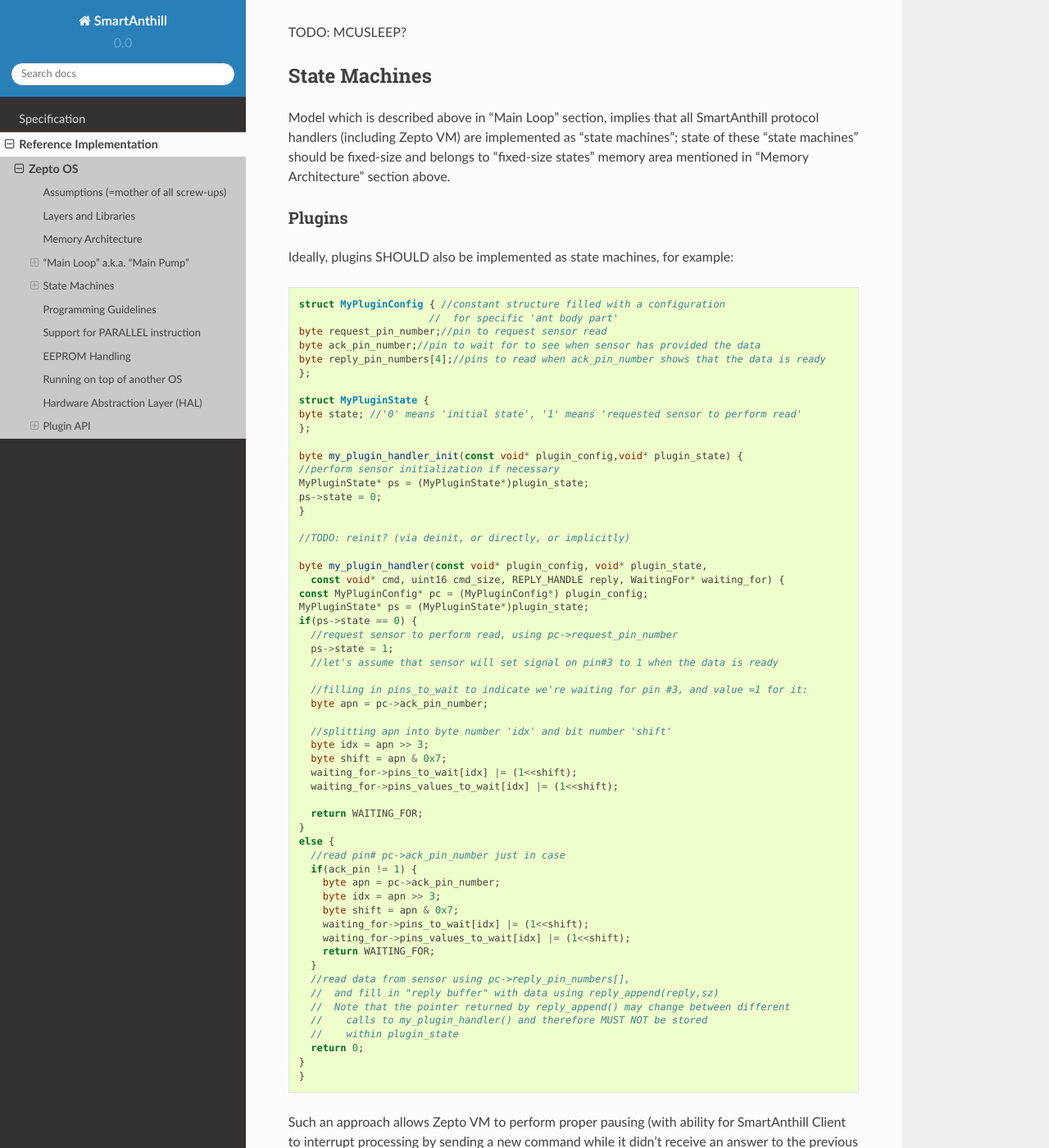
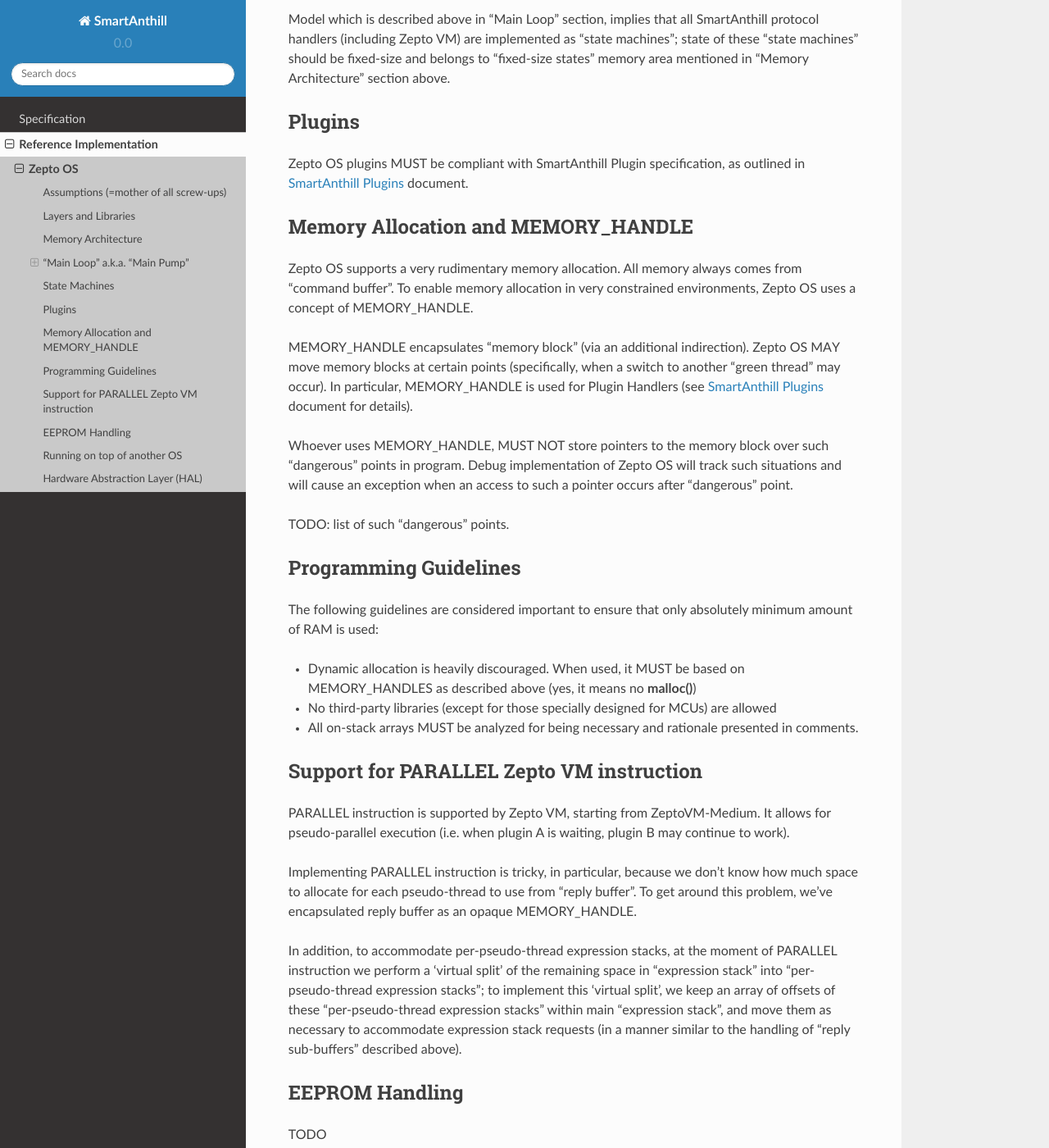
Before and after one commit to smartanthill/smartanthill2_0, a Sphinx documentation site: the page built from docs/design-documents/reference-implementation/zepto-os.rst, in a window 1280 px wide and 1400 px high, scrolled down 4212 px. Shown: the whole window at 82% size. Built offline with Sphinx 7.4.7 and the Read the Docs theme 2.0.0, drawn with Linux system fonts in a browser that asks for light colours; some of the changed text lies outside the part shown.

Commit message:
Zepto OS v0.2.4, Plugins v0.1: separated Plugins, added Manifest, REPLY_HANDLE => MEMORY_HANDLE

```diff
--- a/docs/design-documents/index.rst
+++ b/docs/design-documents/index.rst
@@ -32,3 +32,4 @@
     Core Architecture <smartanthill-core-architecture>
     protocols/index
     protocols/zepto-vm
+    smartanthill-plugins
--- a/docs/design-documents/reference-implementation/zepto-os.rst
+++ b/docs/design-documents/reference-implementation/zepto-os.rst
@@ -82,8 +82,7 @@
 * NB: all calls of protocol handlers (both “receiving” and “sending”) are made right from the program “main loop” (and not one protocol handler calling another one), to reduce stack usage.
 * after protocol handler has processed the data, it returns to “main loop”. Now previous src is not needed anymore, so "main loop" can and should **memmove()** dst to the beginning of “command buffer”, discarding src and freeing space in "command buffer" for future processing.
 * after such **memmove()** is done, we have current packet (as processed by previous protocol handler) at the beginning of “command buffer”, so we can repeat the process of calling the “receiving” “protocol handler” (such as SAGDP, and then Zepto VM).
-* when Zepto VM is called (it has prototype **zepto_vm(const void\* src,uint16 src_size,void\* dst, uint16\* dst_size,WaitingFor\* waiting_for);**; *WaitingFor* structure is described in detail in 'Asynchronous Returns' subsection below), it starts parsing the command buffer and execute commands. Whenever Zepto VM encounters an EXEC command (see
-  :ref:`sazeptovm` document for details), Zepto VM calls an appropriate plugin handler, with the following prototype: **plugin_handler(const void\* plugin_config, void\* plugin_state, const void\* cmd, uint16 cmd_size, REPLY_HANDLE reply, WaitingFor\* waiting_for)**, passing pointer to plugin data as a cmd and creating *REPLY_HANDLE reply* out of it's own *dst*. See details on REPLY_HANDLE in 'Plugin API' section below. After plugin_handler returns, Zepto VM makes sure that it's own *dst* is incremented by a size of the accumulated reply. This ensures proper and easy forming of "reply buffer" as required by Zepto VM specification.
+* when Zepto VM is called (it has prototype **zepto_vm(const void\* src,uint16 src_size,void\* dst, uint16\* dst_size,WaitingFor\* waiting_for);**; *WaitingFor* structure is described in detail in 'Asynchronous Returns' subsection below), it starts parsing the command buffer and execute commands. Whenever Zepto VM encounters an EXEC command (see :ref:`sazeptovm` document for details), Zepto VM calls an appropriate plugin handler, which has prototype specified in :ref:`saplugin` document. When calling plugin handler, Zepto VM passes pointer to plugin data as a command, and creates *MEMORY_HANDLE reply* out of it's own *dst*. After plugin_handler returns, Zepto VM makes sure that it's own *dst* is incremented by a size of the accumulated reply. This ensures proper and easy forming of "reply buffer" as required by Zepto VM specification.
 * after the Zepto VM has processed the data, “main loop” doesn't need the command anymore, so it can again **memmove()** "reply buffer" (returned at *dst* location by Zepto VM) to the beginning of “command buffer” and call SAGDP “sending” protocol handler.
 * after “sending” protocol handler returns, “main loop” may and should **memmove()** reply of the “sending” protocol handler to the beginning of the “command buffer” and continue calling the “sending” protocol handlers (and memmove()-ing data to the beginning of the “command buffer”) until the last protocol handler is called; at this point, data is prepared for feeding to the physical channel.
 * at this point, "main loop" may and should call [TODO] function (which belongs to device-specific library) to pass data back to the physical layer.
@@ -115,90 +114,36 @@
 Model which is described above in "Main Loop" section, implies that all SmartAnthill protocol handlers (including Zepto VM) are implemented as "state machines"; state of these "state machines" should be fixed-size and belongs to "fixed-size states" memory area mentioned in "Memory Architecture" section above.
 
 Plugins
-^^^^^^^
+-------
 
-Ideally, plugins SHOULD also be implemented as state machines, for example:
+Zepto OS plugins MUST be compliant with SmartAnthill Plugin specification, as outlined in :ref:`saplugin` document.
 
-.. code-block:: c
+Memory Allocation and MEMORY_HANDLE
+-----------------------------------
 
-    struct MyPluginConfig { //constant structure filled with a configuration
-                          //  for specific 'ant body part'
-    byte request_pin_number;//pin to request sensor read
-    byte ack_pin_number;//pin to wait for to see when sensor has provided the data
-    byte reply_pin_numbers[4];//pins to read when ack_pin_number shows that the data is ready
-    };
+Zepto OS supports a very rudimentary memory allocation. All memory always comes from "command buffer". To enable memory allocation in very constrained environments, Zepto OS uses a concept of MEMORY_HANDLE.
 
-    struct MyPluginState {
-    byte state; //'0' means 'initial state', '1' means 'requested sensor to perform read'
-    };
+MEMORY_HANDLE encapsulates "memory block" (via an additional indirection). Zepto OS MAY move memory blocks at certain points (specifically, when a switch to another "green thread" may occur). In particular, MEMORY_HANDLE is used for Plugin Handlers (see :ref:`saplugin` document for details).
 
-    byte my_plugin_handler_init(const void* plugin_config,void* plugin_state) {
-    //perform sensor initialization if necessary
-    MyPluginState* ps = (MyPluginState*)plugin_state;
-    ps->state = 0;
-    }
+Whoever uses MEMORY_HANDLE, MUST NOT store pointers to the memory block over such "dangerous" points in program. Debug implementation of Zepto OS will track such situations and will cause an exception when an access to such a pointer occurs after "dangerous" point.
 
-    //TODO: reinit? (via deinit, or directly, or implicitly)
-
-    byte my_plugin_handler(const void* plugin_config, void* plugin_state,
-      const void* cmd, uint16 cmd_size, REPLY_HANDLE reply, WaitingFor* waiting_for) {
-    const MyPluginConfig* pc = (MyPluginConfig*) plugin_config;
-    MyPluginState* ps = (MyPluginState*)plugin_state;
-    if(ps->state == 0) {
-      //request sensor to perform read, using pc->request_pin_number
-      ps->state = 1;
-      //let's assume that sensor will set signal on pin#3 to 1 when the data is ready
-
-      //filling in pins_to_wait to indicate we're waiting for pin #3, and value =1 for it:
-      byte apn = pc->ack_pin_number;
-
-      //splitting apn into byte number 'idx' and bit number 'shift'
-      byte idx = apn >> 3;
-      byte shift = apn & 0x7;
-      waiting_for->pins_to_wait[idx] |= (1<<shift);
-      waiting_for->pins_values_to_wait[idx] |= (1<<shift);
-
-      return WAITING_FOR;
-    }
-    else {
-      //read pin# pc->ack_pin_number just in case
-      if(ack_pin != 1) {
-        byte apn = pc->ack_pin_number;
-        byte idx = apn >> 3;
-        byte shift = apn & 0x7;
-        waiting_for->pins_to_wait[idx] |= (1<<shift);
-        waiting_for->pins_values_to_wait[idx] |= (1<<shift);
-        return WAITING_FOR;
-      }
-      //read data from sensor using pc->reply_pin_numbers[],
-      //  and fill in "reply buffer" with data using reply_append(reply,sz)
-      //  Note that the pointer returned by reply_append() may change between different
-      //    calls to my_plugin_handler() and therefore MUST NOT be stored
-      //    within plugin_state
-      return 0;
-    }
-    }
-
-Such an approach allows Zepto VM to perform proper pausing (with ability for SmartAnthill Client to interrupt processing by sending a new command while it didn't receive an answer to the previous one) when long waits are needed. It also enables parallel processing of the plugins (TODO: PARALLEL instruction for Zepto VM).
-
-However, for some plugins (simple ones without waiting at all, or if we're too lazy to write proper state machine), we can use 'dummy state machine', with *MyPluginState* being NULL and unused, and **plugin_handler()** not taking into account any states at all.
-
+TODO: list of such "dangerous" points.
 
 Programming Guidelines
 ----------------------
 
 The following guidelines are considered important to ensure that only absolutely minimum amount of RAM is used:
 
-* Dynamic allocation is not used, at all. (yes, it means no **malloc()**)
+* Dynamic allocation is heavily discouraged. When used, it MUST be based on MEMORY_HANDLES as described above (yes, it means no **malloc()**)
 * No third-party libraries (except for those specially designed for MCUs) are allowed
 * All on-stack arrays MUST be analyzed for being necessary and rationale presented in comments.
 
-Support for PARALLEL instruction
---------------------------------
+Support for PARALLEL Zepto VM instruction
+-----------------------------------------
 
-PARALLEL instruction is supported starting from ZeptoVM-Medium. It allows for pseudo-parallel execution (i.e. when plugin A is waiting, plugin B may continue to work).
+PARALLEL instruction is supported by Zepto VM, starting from ZeptoVM-Medium. It allows for pseudo-parallel execution (i.e. when plugin A is waiting, plugin B may continue to work).
 
-Implementing PARALLEL instruction is tricky, in particular, because we don't know how much space to allocate for each pseudo-thread to use from "reply buffer". To get around this problem, we've encapsulated reply buffer as an opaque ZEPTOVM_REPLYBUFFER handle, which allows us to move reply sub-buffers as it is needed as the pseudo-threads are working and plugins are requesting 'push_reply(handle)'.
+Implementing PARALLEL instruction is tricky, in particular, because we don't know how much space to allocate for each pseudo-thread to use from "reply buffer". To get around this problem, we've encapsulated reply buffer as an opaque MEMORY_HANDLE.
 
 In addition, to accommodate per-pseudo-thread expression stacks, at the moment of PARALLEL instruction we perform a 'virtual split' of the remaining space in "expression stack" into "per-pseudo-thread expression stacks"; to implement this 'virtual split', we keep an array of offsets of these "per-pseudo-thread expression stacks" within main "expression stack", and move them as necessary to accommodate expression stack requests (in a manner similar to the handling of "reply sub-buffers" described above).
 
@@ -206,7 +151,6 @@
 ---------------
 
 TODO
-
 
 Running on top of another OS
 ----------------------------
@@ -225,36 +169,3 @@
 where bufSize is an inout parameter, taking original buffer size and returning packet size back. get_incoming_packet() returns error code (TODO: codes)
 
 TODO: more and more and more
-
-
-Plugin API
-----------
-
-Zepto VM provides several APIs to be used by plugins.
-
-Data Types
-^^^^^^^^^^
-
-REPLY_HANDLE
-''''''''''''
-
-REPLY_HANDLE is an encapsulation of a "reply buffer", which allows plugin to call **reply_append()** (see below).
-REPLY_HANDLE is normally obtained as a parameter from plugin_handler() call.
-
-**Caution:** Plugins MUST treat REPLY_HANDLE as completely opaque and MUST NOT try to use it to access reply buffer directly; doing so may easily result in memory corruption when running certain Zepto VM programs (for example, when PARALLEL instruction is used).
-
-TODO: WaitingFor
-
-Functions
-^^^^^^^^^
-
-reply_append()
-''''''''''''''
-
-**void\* reply_append(REPLY_HANDLE handle,uint16 sz);**
-
-reply_append() allocates 'sz' bytes within "reply buffer" specified by handle and returns a pointer to this allocated buffer. This buffer can be then filled with plugin's reply.
-
-**Caution:** note that the pointer returned by reply_append() is temporary and may change between different calls to the same plugin, i.e. this pointer (or derivatives) MUST NOT be stored as a part of the plugin state; storing offsets is fine.
-
-TODO: describe error conditions (such as lack of space in buffer)
```
Also changed, not shown: other parts of docs/design-documents/reference-implementation/zepto-os.rst (+1 -1 lines), docs/design-documents/smartanthill-plugins.rst (added, +226 -0 lines).
